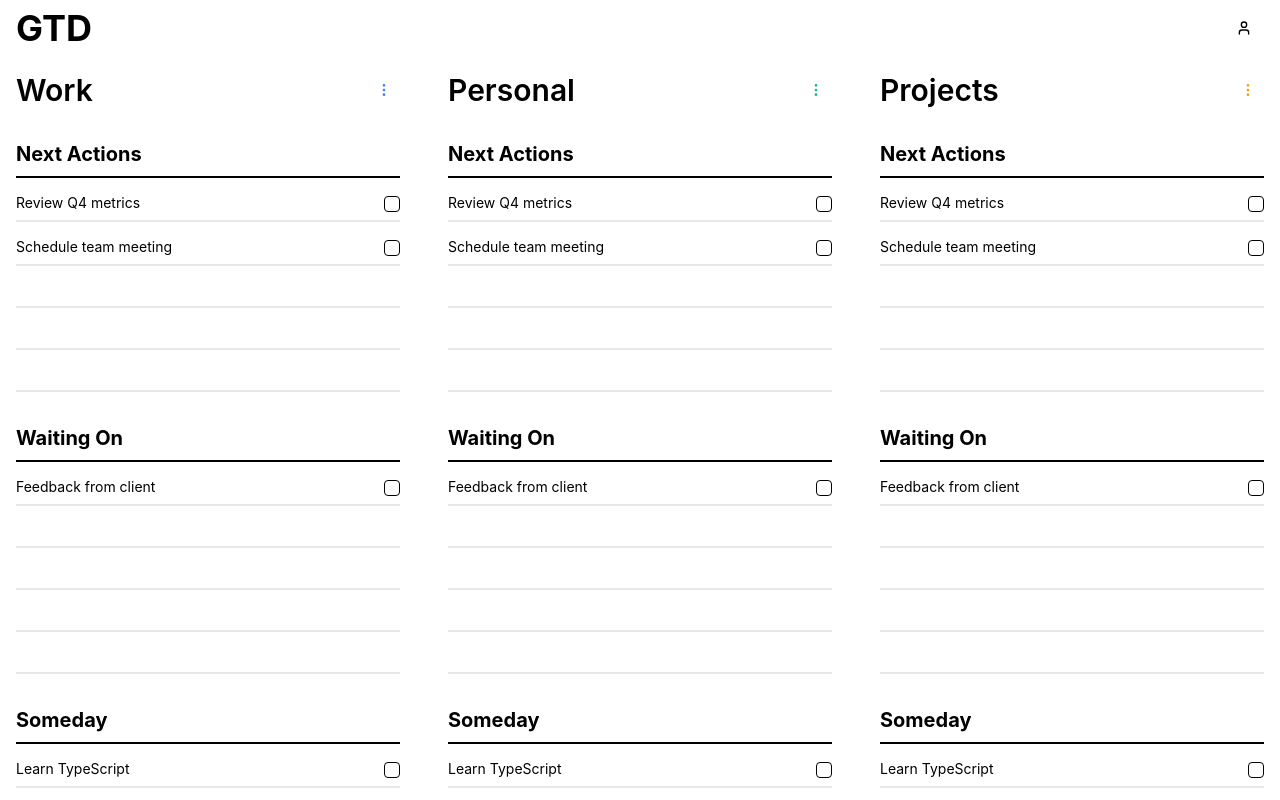
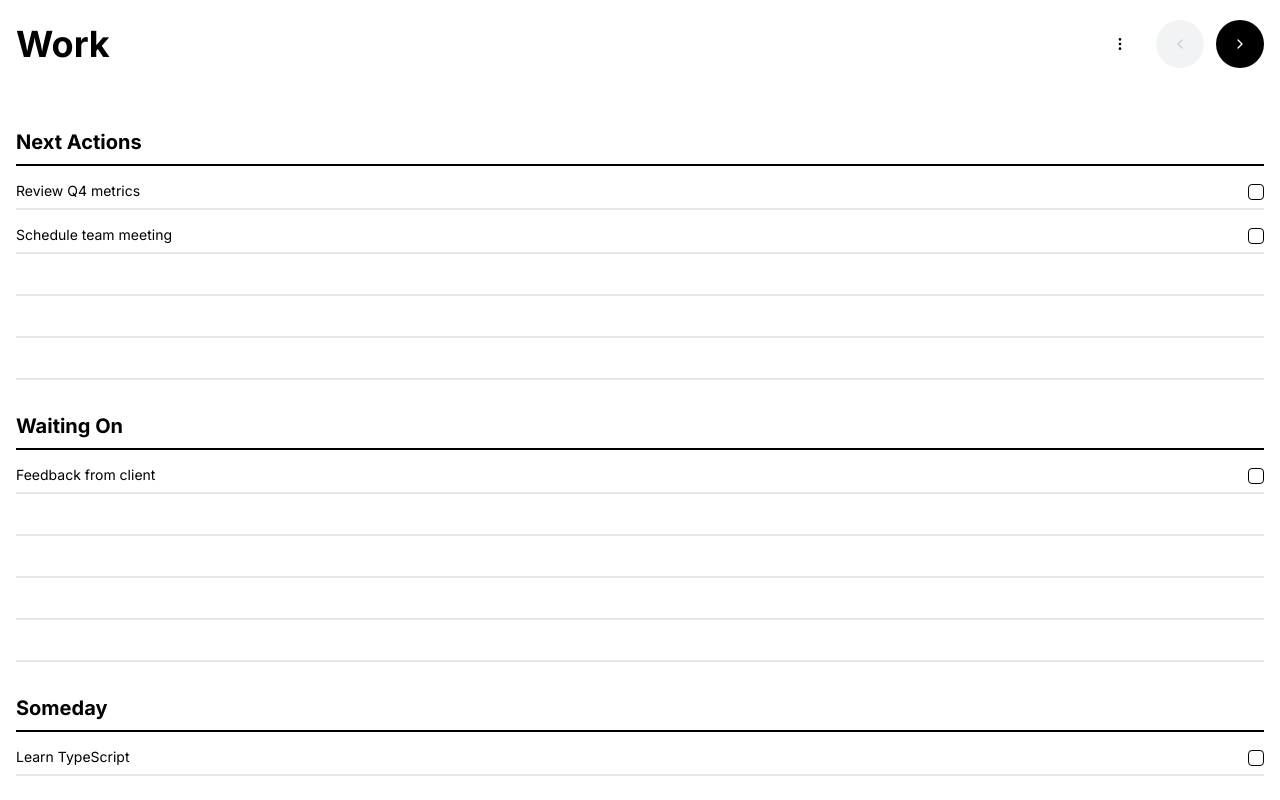
Before and after one commit to UtahDevCo/tools, a React (Vite) app in the folder apps/gtd/: page / in a window 1280 px wide. Shown: the top 800 px of the page. Built offline with nearby package versions, Linux system fonts and the light colour scheme.

Commit message:
feat: add custom hook useKeydown for handling keydown events
- Implemented useKeydown hook to manage keydown event listeners.
- Allows specifying an active state, target element, and callback function.
- Ensures proper cleanup of event listeners on component unmount.

```diff
--- a/apps/gtd/src/components/dashboard.tsx
+++ b/apps/gtd/src/components/dashboard.tsx
@@ -1,12 +1,29 @@
+import { useState } from 'react';
 import { Header } from './header';
-import { QueueList } from './queue-list';
+import { QueueList, mockQueues } from './queue-list';
 
 export function Dashboard() {
+  const [currentQueueIndex, setCurrentQueueIndex] = useState(0);
+
+  const handlePreviousQueue = () => {
+    setCurrentQueueIndex((prev) => Math.max(0, prev - 1));
+  };
+
+  const handleNextQueue = () => {
+    setCurrentQueueIndex((prev) => Math.min(mockQueues.length - 1, prev + 1));
+  };
+
   return (
-    <div className="flex min-h-screen flex-col">
-      <Header />
-      <main className="flex-1 overflow-hidden">
-        <QueueList />
+    <div className="flex min-h-screen flex-col pt-4">
+      <Header
+        currentQueueIndex={currentQueueIndex}
+        totalQueues={mockQueues.length}
+        onPreviousQueue={handlePreviousQueue}
+        onNextQueue={handleNextQueue}
+        currentQueueName={mockQueues[currentQueueIndex]?.name}
+      />
+      <main className="flex-1 overflow-hidden pt-10">
+        <QueueList currentQueueIndex={currentQueueIndex} />
       </main>
     </div>
   );
--- a/apps/gtd/src/components/header.tsx
+++ b/apps/gtd/src/components/header.tsx
@@ -1,24 +1,65 @@
-import { Button } from '@/components/ui/button';
+import { Button } from "@/components/ui/button";
 import {
   DropdownMenu,
   DropdownMenuContent,
   DropdownMenuItem,
   DropdownMenuTrigger,
-} from '@/components/ui/dropdown-menu';
-import { User, Settings, LogOut } from 'lucide-react';
+} from "@/components/ui/dropdown-menu";
+import { useKeydown } from "@/hooks/use-keydown";
+import {
+  User,
+  Settings,
+  LogOut,
+  ChevronLeft,
+  ChevronRight,
+  EllipsisVertical,
+} from "lucide-react";
 
-export function Header() {
+type HeaderProps = {
+  currentQueueIndex: number;
+  totalQueues: number;
+  onPreviousQueue: () => void;
+  onNextQueue: () => void;
+  currentQueueName?: string;
+};
+
+export function Header({
+  currentQueueIndex,
+  totalQueues,
+  onPreviousQueue,
+  onNextQueue,
+  currentQueueName,
+}: HeaderProps) {
+  useKeydown({
+    isActive: true,
+    callback: (event) => {
+      if (event instanceof KeyboardEvent) {
+        if (!event.altKey && event.shiftKey) {
+        } else {
+          switch (event.key) {
+            case "ArrowLeft":
+              onPreviousQueue();
+              break;
+            case "ArrowRight":
+              onNextQueue();
+              break;
+          }
+        }
+      }
+    },
+  });
+
   return (
     <header className="sticky top-0 z-50 w-full bg-background/95 backdrop-blur supports-[backdrop-filter]:bg-background/60">
-      <div className="container flex h-14 items-center px-4">
+      <div className="flex h-14 items-center px-4">
         <div className="flex items-center space-x-2">
-          <h1 className="text-4xl font-bold">GTD</h1>
+          <h1 className="text-4xl font-bold">{currentQueueName}</h1>
         </div>
-        <div className="flex flex-1 items-center justify-end space-x-2">
+        <div className="flex flex-1 items-center justify-end space-x-4">
           <DropdownMenu>
             <DropdownMenuTrigger asChild>
               <Button variant="ghost" size="icon" className="rounded-full">
-                <User className="h-5 w-5" />
+                <EllipsisVertical className="h-5 w-5" />
                 <span className="sr-only">User menu</span>
               </Button>
             </DropdownMenuTrigger>
@@ -33,6 +74,29 @@ export function Header() {
               </DropdownMenuItem>
             </DropdownMenuContent>
           </DropdownMenu>
+
+          {/* Column navigation controls */}
+          <div className="flex items-center gap-3">
+            <Button
+              onClick={onPreviousQueue}
+              disabled={currentQueueIndex === 0}
+              className="h-12 w-12 rounded-full bg-black text-white hover:bg-black/90 disabled:bg-gray-200 disabled:text-gray-400 disabled:cursor-not-allowed"
+              title="⌥⇧←"
+            >
+              <ChevronLeft className="h-6 w-6" />
+              <span className="sr-only">Previous queue</span>
+            </Button>
+
+            <Button
+              onClick={onNextQueue}
+              disabled={currentQueueIndex >= totalQueues - 1}
+              className="h-12 w-12 rounded-full bg-black text-white hover:bg-black/90 disabled:bg-gray-200 disabled:text-gray-400 disabled:cursor-not-allowed"
+              title="⌥⇧→"
+            >
+              <ChevronRight className="h-6 w-6" />
+              <span className="sr-only">Next queue</span>
+            </Button>
+          </div>
         </div>
       </div>
     </header>
--- a/apps/gtd/src/components/queue-column.tsx
+++ b/apps/gtd/src/components/queue-column.tsx
@@ -58,18 +58,6 @@ export function QueueColumn({ queue }: QueueColumnProps) {
 
   return (
     <div className="flex h-full flex-1 flex-shrink-0 flex-col bg-card">
-      <div className="flex items-center justify-between p-4">
-        <div className="flex items-center space-x-2">
-          <h2 className="text-3xl font-semibold">{queue.name}</h2>
-          {/* <div
-            className="h-3 w-3 rounded-full"
-            style={{ backgroundColor: queue.color }}
-          /> */}
-        </div>
-        <Button variant="ghost" size="icon" className="h-8 w-8">
-          <MoreVertical className="h-4 w-4" style={{ color: queue.color }} />
-        </Button>
-      </div>
       <ScrollArea className="flex-1 px-4">
         <div className="py-4 space-y-8">
           <CategorySection
--- a/apps/gtd/src/components/queue-list.tsx
+++ b/apps/gtd/src/components/queue-list.tsx
@@ -1,10 +1,7 @@
-import { useState } from 'react';
 import { QueueColumn } from './queue-column';
-import { Button } from '@/components/ui/button';
-import { Plus } from 'lucide-react';
 
 // Mock data for initial development
-const mockQueues = [
+export const mockQueues = [
   {
     id: '1',
     name: 'Work',
@@ -22,20 +19,22 @@ const mockQueues = [
   },
 ];
 
-export function QueueList() {
-  const [queues] = useState(mockQueues);
+type QueueListProps = {
+  currentQueueIndex: number;
+};
+
+export function QueueList({ currentQueueIndex }: QueueListProps) {
+  const currentQueue = mockQueues[currentQueueIndex];
+
+  if (!currentQueue) {
+    return null;
+  }
 
   return (
-    <div className="flex overflow-x-auto gap-4">
-      {queues.map((queue) => (
-        <QueueColumn key={queue.id} queue={queue} />
-      ))}
-      {/* <div className="flex w-[280px] flex-shrink-0 items-start justify-center border-r p-4">
-        <Button variant="outline" className="w-full">
-          <Plus className="mr-2 h-4 w-4" />
-          Add Queue
-        </Button>
-      </div> */}
+    <div className="flex h-full w-full justify-center">
+      <div className="w-full">
+        <QueueColumn queue={currentQueue} />
+      </div>
     </div>
   );
 }
--- /dev/null
+++ b/apps/gtd/src/hooks/use-keydown.ts
@@ -0,0 +1,22 @@
+/* eslint-disable @typescript-eslint/no-explicit-any */
+import { useEffect } from 'react';
+
+interface UseKeydownArgs {
+  isActive: boolean;
+  el?: HTMLElement | HTMLInputElement | HTMLTextAreaElement | null;
+  callback: EventListenerOrEventListenerObject;
+}
+
+export function useKeydown({ isActive = true, el, callback }: UseKeydownArgs, memoArray = [] as any) {
+  useEffect(() => {
+    if (isActive) {
+      const target = el || window.document;
+
+      target.addEventListener('keydown', callback);
+
+      return () => target.removeEventListener('keydown', callback);
+    }
+  }, [isActive, callback, el, ...memoArray]); // eslint-disable-line react-hooks/exhaustive-deps
+
+  return null;
+}
--- a/apps/gtd/src/index.html
+++ b/apps/gtd/src/index.html
@@ -4,6 +4,14 @@
     <meta charset="UTF-8" />
     <meta name="viewport" content="width=device-width, initial-scale=1.0" />
     <link rel="icon" type="image/svg+xml" href="./logo.svg" />
+    <!-- <link
+      href="https://fonts.googleapis.com/css2?family=Chivo:wght@100..900&display=swap"
+      rel="stylesheet"
+    /> -->
+    <link
+      href="https://fonts.googleapis.com/css2?family=Inter:ital,opsz,wght@0,14..32,100..900;1,14..32,100..900&display=swap"
+      rel="stylesheet"
+    />
     <title>Bun + React</title>
     <script type="module" src="./frontend.tsx" async></script>
   </head>
```
Also changed, not shown: apps/gtd/features/tweek.png (added), 1 other file (tests, documents, lock files or other folders).
